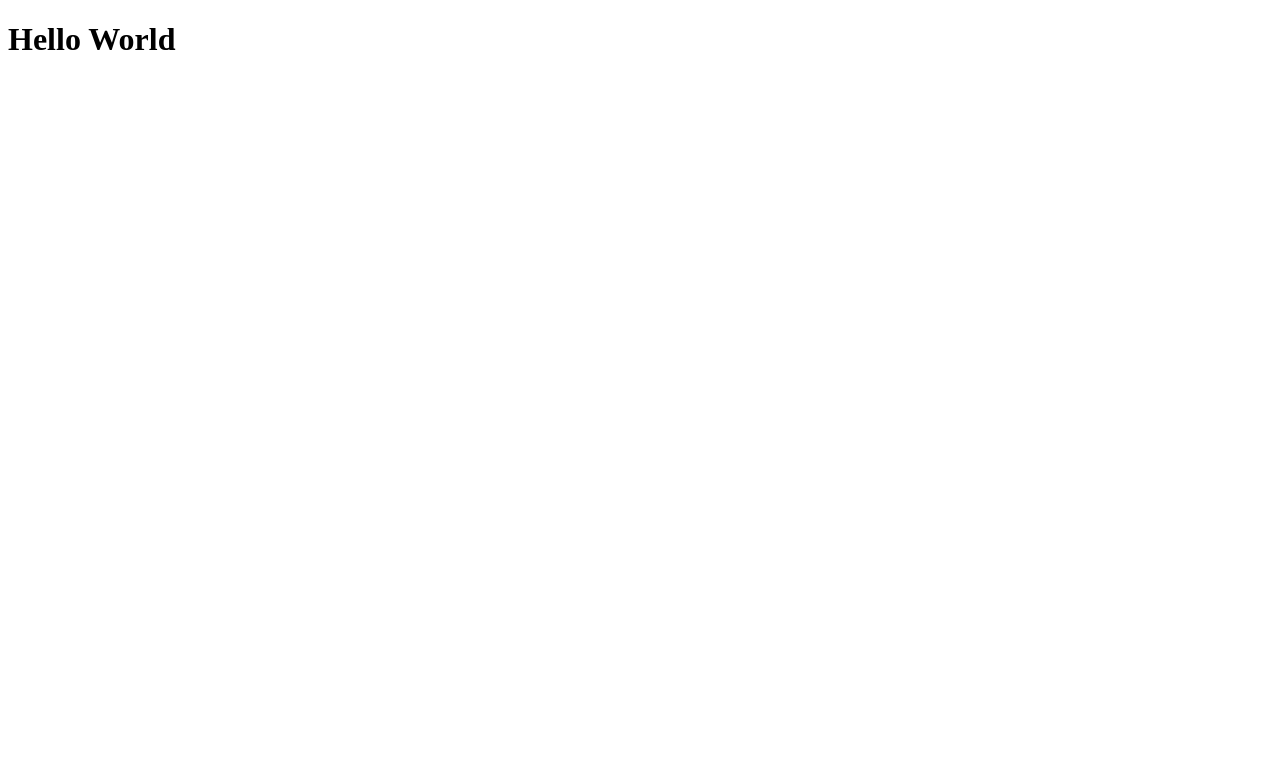
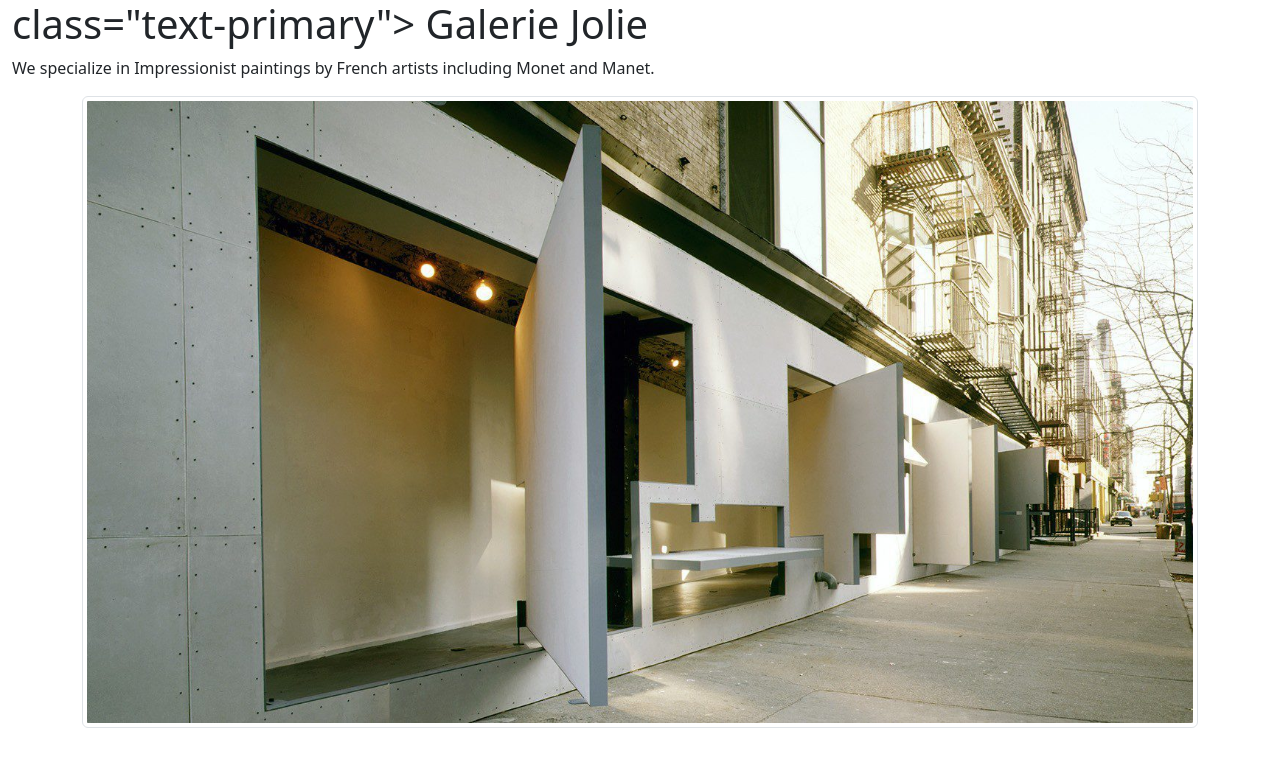
Before and after one commit to JolieV2026/Unit-3-Notes, a plain HTML site: page index.html in a window 1280 px wide. Drawn offline with nearby package versions, Linux system fonts and the light colour scheme.

Commit message:
Began Notes

```diff
--- a/index.html
+++ b/index.html
@@ -2,6 +2,7 @@
 <html lang="en">
 
 <head>
+  <link href="https://cdn.jsdelivr.net/npm/bootstrap@5.3.3/dist/css/bootstrap.min.css" rel="stylesheet">
   <meta charset="UTF-8">
   <title>Hello World</title>
   <link rel="stylesheet" href="style.css">
@@ -9,8 +10,14 @@
 </head>
 
 <body>
-  <h1>Hello World</h1>
+<div class="container-fluid">
+  <h1>class="text-primary"> Galerie Jolie</h1>
+  <p> We specialize in Impressionist paintings by French artists including Monet and Manet.</p>
+</div>
 
+<div class="container">
+  <img src="ArtGalleryFront.jpg" class="img-fluid img-thumbnail">
+ </div>
 
 
 </body>
```
Also changed, not shown: ArtGalleryFront.jpg (added).
